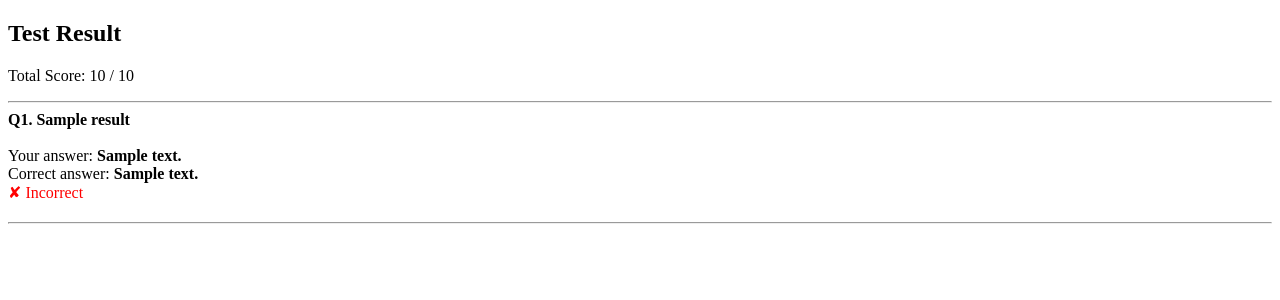
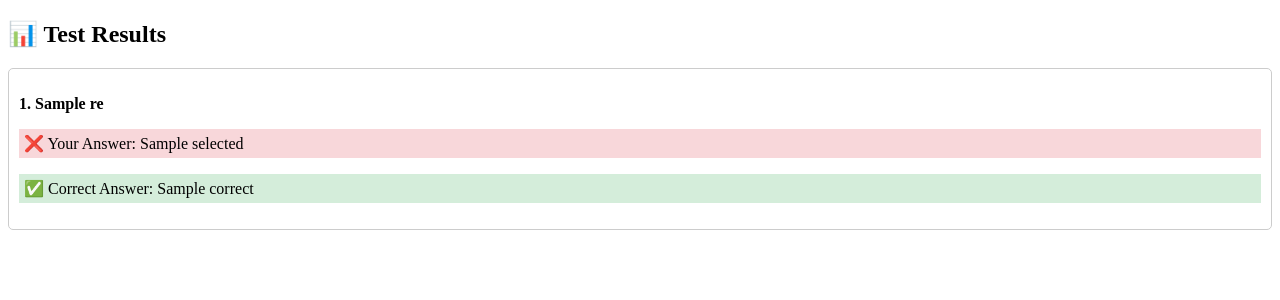
Before and after one commit to monichbaba/flask-test-portal, a Flask app: template templates/result.html in a window 1280 px wide. Shown: the top 300 px of the page. Run offline with Flask 3, Linux system fonts and the light colour scheme; the template is opened without the code that fills it: most values are stand-ins (such as "Sample title", 1, 10 or a date in 2020).

Commit message:
Update result.html

```diff
--- a/templates/result.html
+++ b/templates/result.html
@@ -1,26 +1,30 @@
-<!-- templates/result.html -->
 <!DOCTYPE html>
-<html lang="en">
+<html>
 <head>
-    <meta charset="UTF-8">
-    <title>Test Result</title>
+  <title>Test Result</title>
+  <style>
+    .correct-answer { background-color: #d4edda; padding: 5px; }
+    .wrong-answer { background-color: #f8d7da; padding: 5px; }
+    .question-box {
+      border: 1px solid #ccc;
+      margin-bottom: 15px;
+      padding: 10px;
+      border-radius: 5px;
+    }
+  </style>
 </head>
 <body>
-    <h2>Test Result</h2>
-    <p>Total Score: {{ score }} / {{ total }}</p>
-    <hr>
-    {% for r in results %}
-        <div style="margin-bottom: 20px;">
-            <strong>Q{{ loop.index }}. {{ r.question }}</strong><br><br>
-            <span>Your answer: <strong>{{ r.your_answer }}</strong></span><br>
-            <span>Correct answer: <strong>{{ r.correct_answer }}</strong></span><br>
-            {% if r.is_correct %}
-                <span style="color: green;">✔ Correct</span>
-            {% else %}
-                <span style="color: red;">✘ Incorrect</span>
-            {% endif %}
-        </div>
-        <hr>
-    {% endfor %}
+  <h2>📊 Test Results</h2>
+  {% for res in results %}
+    <div class="question-box">
+      <p><strong>{{ loop.index }}. {{ res.question }}</strong></p>
+      {% if res.is_correct %}
+        <p class="correct-answer">✅ Your Answer: {{ res.selected | join(", ") }}</p>
+      {% else %}
+        <p class="wrong-answer">❌ Your Answer: {{ res.selected | join(", ") if res.selected else "No answer selected" }}</p>
+        <p class="correct-answer">✅ Correct Answer: {{ res.correct | join(", ") }}</p>
+      {% endif %}
+    </div>
+  {% endfor %}
 </body>
 </html>
```
